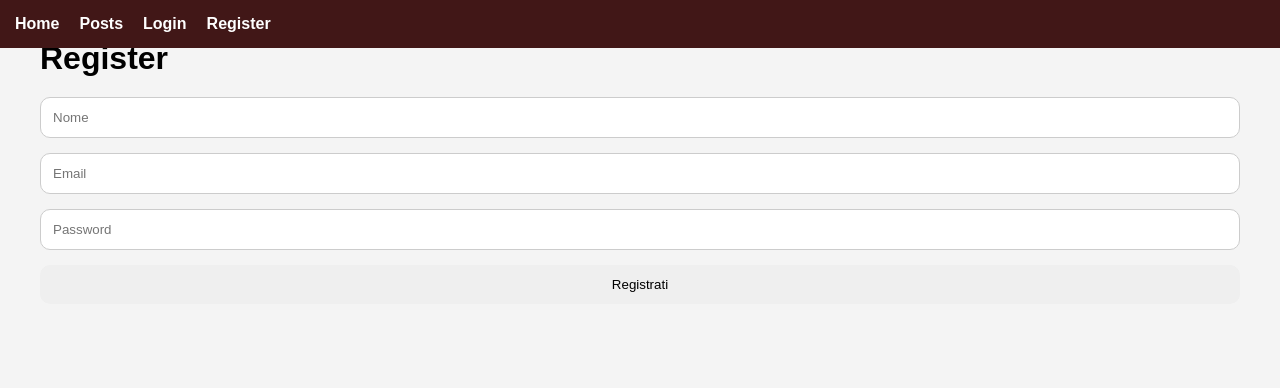
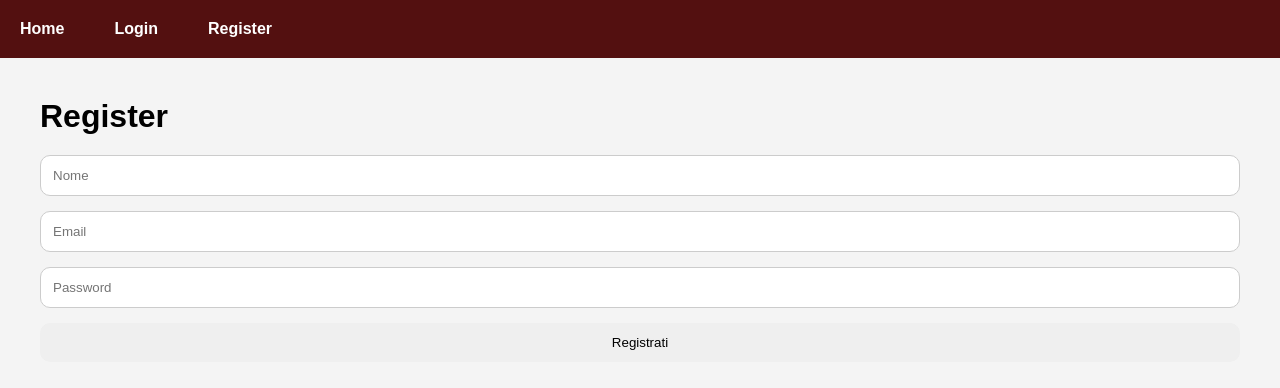
Before and after one commit to AliceAccillaro/react_alice_accillaro, a React (Vite) app: page /register in a window 1280 px wide. Shown: the top 388 px of the page. Built offline with nearby package versions, Linux system fonts and the light colour scheme.

Commit message:
esercizio context

```diff
--- a/src/App.css
+++ b/src/App.css
@@ -3,13 +3,12 @@ body {
   background-color: #f4f4f4;
 }
 
-.navbar {
-  position: fixed;
-  top: 0;
-  left: 0;
-  width: 100%;
-  background-color: #411717;
-  padding: 15px;
+.navbar{
+    background-color: rgb(83, 16, 16);
+    padding: 20px;
+    display: flex;
+    align-items: center;
+    gap: 30px;
 }
 
 .navbar a {
@@ -17,6 +16,12 @@ body {
   margin-right: 20px;
   text-decoration: none;
   font-weight: bold;
+}
+
+.welcome{
+    color: white;
+    margin-left: auto;
+    font-weight: bold;
 }
 
 .header {
--- a/src/components/Navbar.jsx
+++ b/src/components/Navbar.jsx
@@ -1,14 +1,65 @@
 import { Link } from "react-router-dom";
 
+import { useAuth } from "../context/AuthContext";
+
 function Navbar() {
+
+    const { user } = useAuth();
+
+
     return (
+
         <nav className="navbar">
-            <Link to="/">Home</Link>
-            <Link to="/posts">Posts</Link>
-            <Link to="/login">Login</Link>
-            <Link to="/register">Register</Link>
+
+            <Link to="/">
+                Home
+            </Link>
+
+
+            {
+                user && (
+
+                    <Link to="/posts">
+                        Posts
+                    </Link>
+
+                )
+            }
+
+
+            {
+                !user && (
+
+                    <>
+                        <Link to="/login">
+                            Login
+                        </Link>
+
+                        <Link to="/register">
+                            Register
+                        </Link>
+                    </>
+
+                )
+            }
+
+
+            {
+                user && (
+
+                    <p className="welcome">
+
+                        Ciao {user.name}
+
+                    </p>
+
+                )
+            }
+
         </nav>
+
     );
+
 }
 
 export default Navbar;
--- /dev/null
+++ b/src/context/AuthContext.jsx
@@ -0,0 +1,50 @@
+import {
+    createContext,
+    useContext,
+    useState
+} from "react";
+
+
+const AuthContext = createContext();
+
+
+function AuthProvider({ children }) {
+
+    const [user, setUser] = useState(null);
+
+
+    function registerUser(userData) {
+
+        setUser(userData);
+
+    }
+
+
+    return (
+
+        <AuthContext.Provider
+            value={{
+                user,
+                registerUser
+            }}
+        >
+
+            {children}
+
+        </AuthContext.Provider>
+
+    );
+
+}
+
+
+export {
+    AuthProvider
+};
+
+
+export function useAuth() {
+
+    return useContext(AuthContext);
+
+}
--- a/src/main.jsx
+++ b/src/main.jsx
@@ -8,8 +8,21 @@ import { RouterProvider } from "react-router-dom";
 
 import router from "./routing/router.jsx";
 
-ReactDOM.createRoot(document.getElementById("root")).render(
+import { AuthProvider } from "./context/AuthContext";
+
+
+ReactDOM.createRoot(
+    document.getElementById("root")
+).render(
+
     <React.StrictMode>
-        <RouterProvider router={router} />
+
+        <AuthProvider>
+
+            <RouterProvider router={router} />
+
+        </AuthProvider>
+
     </React.StrictMode>
+
 );
--- a/src/pages/Register.jsx
+++ b/src/pages/Register.jsx
@@ -1,4 +1,36 @@
+import { useState } from "react";
+
+import { useNavigate } from "react-router-dom";
+
+import { useAuth } from "../context/AuthContext";
+
 function Register() {
+
+    const [name, setName] = useState("");
+
+    const [email, setEmail] = useState("");
+
+    const [password, setPassword] = useState("");
+
+
+    const navigate = useNavigate();
+
+    const { registerUser } = useAuth();
+
+
+    function handleSubmit(e) {
+
+        e.preventDefault();
+
+        registerUser({
+            name,
+            email
+        });
+
+        navigate("/");
+
+    }
+
 
     return (
 
@@ -6,24 +38,33 @@ function Register() {
 
             <h1>Register</h1>
 
-            <form className="auth-form">
+            <form
+                className="auth-form"
+                onSubmit={handleSubmit}
+            >
 
                 <input
                     type="text"
                     placeholder="Nome"
+                    value={name}
+                    onChange={(e) => setName(e.target.value)}
                 />
 
                 <input
                     type="email"
                     placeholder="Email"
+                    value={email}
+                    onChange={(e) => setEmail(e.target.value)}
                 />
 
                 <input
                     type="password"
                     placeholder="Password"
+                    value={password}
+                    onChange={(e) => setPassword(e.target.value)}
                 />
 
-                <button>
+                <button type="submit">
                     Registrati
                 </button>
 
```
